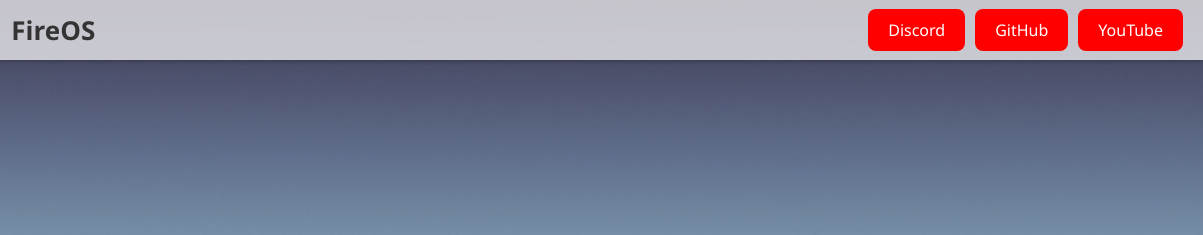
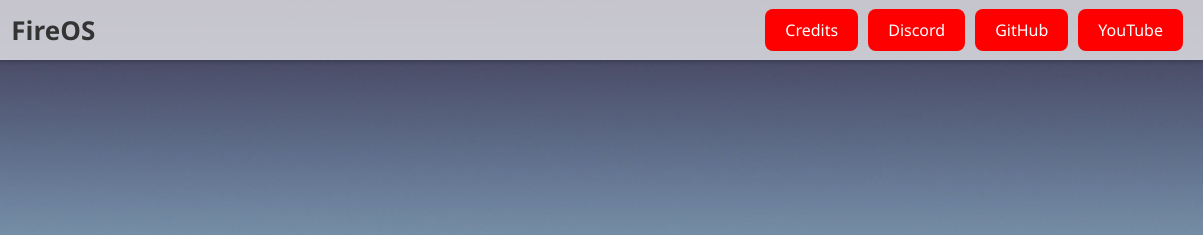
Before and after one commit to fireos-win/fireos-win.github.io, a plain HTML site: page index.html in a window 1280 px wide. Shown: the top 235 px of the page, 77-1280 px from the left. Drawn offline with Linux system fonts and the light colour scheme.

Commit message:
Update index.html

```diff
--- a/index.html
+++ b/index.html
@@ -130,6 +130,7 @@
         <img src="https://avatars.githubusercontent.com/u/184904792" alt="FireOS logo">
         <h1>FireOS</h1>
         <div class="buttons">
+            <a class="button" href="/credits">Credits</a>
             <a class="button" href="https://discord.gg/2TyfDMVQTj">Discord</a>
             <a class="button" href="https://github.com/fireos-win/">GitHub</a>
             <a class="button" href="https://youtube.com/@fireosbywindows8lover/">YouTube</a>
```
